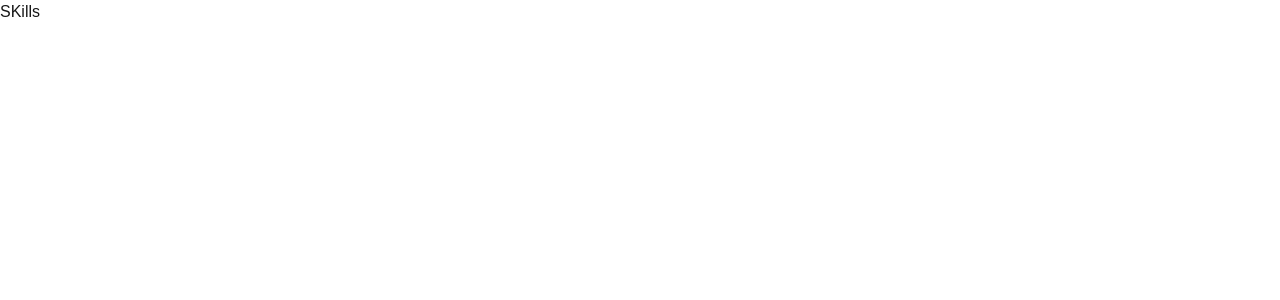
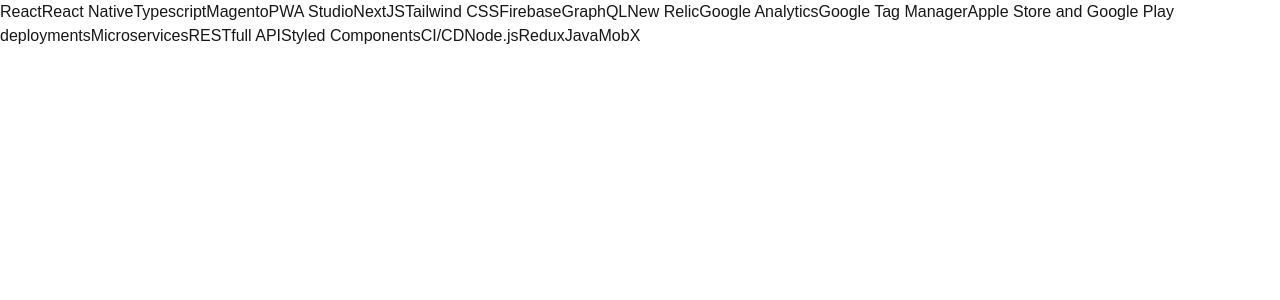
Before and after one commit to mesaquen/mesaquen.github.io, a Next.js app: page /en/skills in a window 1280 px wide. Shown: the top 300 px of the page. Built offline with nearby package versions, Linux system fonts and the light colour scheme.

Commit message:
feat: adding basic Skills page

```diff
--- a/package.json
+++ b/package.json
@@ -10,12 +10,12 @@
   },
   "dependencies": {
     "@formatjs/intl-localematcher": "^0.6.1",
+    "lottie-react": "^2.4.1",
     "negotiator": "^1.0.0",
     "next": "15.3.0",
     "next-intl": "^4.1.0",
     "react": "^19.0.0",
-    "react-dom": "^19.0.0",
-    "react-lottie": "^1.2.10"
+    "react-dom": "^19.0.0"
   },
   "devDependencies": {
     "@eslint/eslintrc": "^3",
--- a/src/app/[locale]/layout.tsx
+++ b/src/app/[locale]/layout.tsx
@@ -1,8 +1,8 @@
 import type { Metadata } from "next";
-import { redirect } from "next/navigation";
+import { notFound } from "next/navigation";
 import { LOCALES } from "../../i18n/locales";
 import { NextIntlClientProvider } from "next-intl";
-import { getDictionary } from "@/dictionaries";
+import { getDictionary, LocaleType } from "@/dictionaries";
 
 const ROUTE_LOCALES = LOCALES.map((locale) => ({ locale }));
 
@@ -21,7 +21,7 @@
   params,
 }: Readonly<{
   children: React.ReactNode;
-  params: Promise<{ locale: string }>;
+  params: Promise<{ locale: LocaleType }>;
 }>) {
   const { locale } = await params;
   const messages = await getDictionary(locale);
@@ -38,5 +38,5 @@
     );
   }
 
-  redirect("/pt");
+  notFound();
 }
--- a/src/app/[locale]/page.tsx
+++ b/src/app/[locale]/page.tsx
@@ -1,10 +1,7 @@
-"use client";
-
 import { Link } from "@/i18n/navigation";
 import { useTranslations } from "next-intl";
 import animationData from "@/animation/dev.animation.json";
-import Lottie from "react-lottie";
-
+import { LazyLottie } from "@/components/LazyLottie";
 export default function Home() {
   const t = useTranslations();
 
@@ -20,7 +17,7 @@
       <p>{t("job-title")}</p>
       <Link href="/about">{t("about")}</Link>
       <div className="bg-amber-300 w-full md:w-1/2 md:max-w-2xl">
-        <Lottie options={animationOptions} />
+        <LazyLottie {...animationOptions} />
       </div>
     </div>
   );
--- a/src/app/[locale]/skills/page.tsx
+++ b/src/app/[locale]/skills/page.tsx
@@ -1,3 +1,14 @@
+import { SKILLS } from "@/experiences/skills";
+
 export default function SkillsPage() {
-    return <>SKills</>
+  const skils = Object.entries(SKILLS);
+  return (
+    <>
+      {skils.map(([key, value]) => (
+        <span key={key}>
+          {value}
+        </span>
+      ))}
+    </>
+  );
 }
--- a/src/app/layout.tsx
+++ b/src/app/layout.tsx
@@ -1,11 +1,6 @@
 import { ReactNode } from "react";
-import { DEFAULT_LOCALE } from "@/i18n/locales";
 import "./globals.css";
 
 export default function RootLayout({ children }: { children: ReactNode }) {
-  return (
-    <html lang={DEFAULT_LOCALE}>
-      <body>{children}</body>
-    </html>
-  );
+  return <>{children}</>;
 }
--- /dev/null
+++ b/src/components/LazyLottie.tsx
@@ -0,0 +1,25 @@
+"use client";
+
+import { lazy, Suspense, useEffect, useState } from "react";
+import { LottieComponentProps } from "lottie-react";
+const LazyLottieComponent = lazy(() => import("lottie-react"));
+
+export function LazyLottie({ ...props }: LottieComponentProps) {
+  const [didMount, setDidMount] = useState(false);
+
+  useEffect(() => {
+    setDidMount(true);
+
+    return () => setDidMount(false);
+  }, []);
+
+  if (didMount) {
+    return (
+      <Suspense fallback={null}>
+        <LazyLottieComponent {...props} />
+      </Suspense>
+    );
+  }
+
+  return null;
+}
--- a/src/dictionaries/index.ts
+++ b/src/dictionaries/index.ts
@@ -5,9 +5,8 @@
   pt: () => import("./pt.json").then((module) => module.default),
 };
 
-type LocaleType = keyof typeof dictionaries;
+export type LocaleType = keyof typeof dictionaries;
 
-export function getDictionary(locale: string) {
-  const [lang] = locale?.split("-") ?? "";
-  return dictionaries[lang as LocaleType]();
+export function getDictionary(locale: LocaleType) {
+  return dictionaries[locale]();
 }
```
Also changed, not shown: 2 other files (tests, documents, lock files or other folders).
